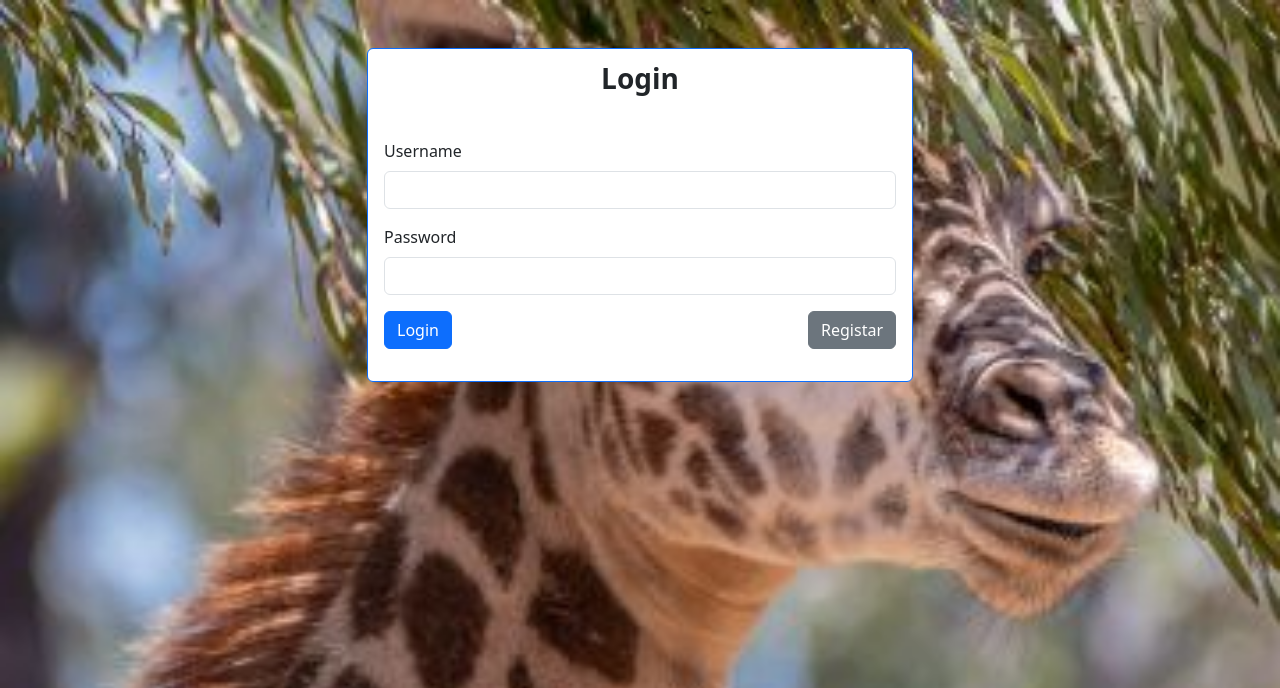
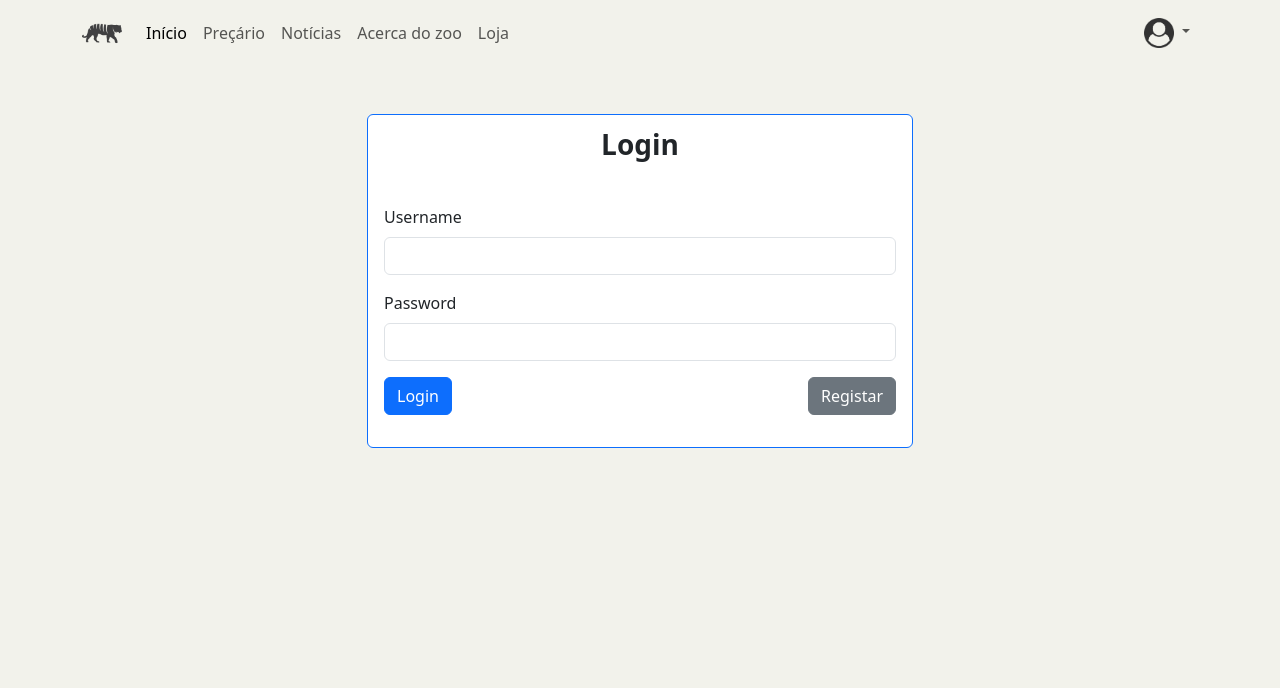
Before and after one commit to ralvessa/Grupo04_ZOO, a Django app: page /login in a window 1280 px wide. Shown: the top 688 px of the page. Run offline with Django 4.2, Linux system fonts and the light colour scheme.

Commit message:
fix index main page link, added nav to login view

```diff
--- a/ZOO/ZOO_App/templates/ZOO_App/index.html
+++ b/ZOO/ZOO_App/templates/ZOO_App/index.html
@@ -10,7 +10,10 @@
       integrity="sha384-GLhlTQ8iRABdZLl6O3oVMWSktQOp6b7In1Zl3/Jr59b6EGGoI1aFkw7cmDA6j6gD"
       crossorigin="anonymous"
     />
-    <link href='https://unpkg.com/boxicons@2.1.4/css/boxicons.min.css' rel='stylesheet'>
+    <link
+      href="https://unpkg.com/boxicons@2.1.4/css/boxicons.min.css"
+      rel="stylesheet"
+    />
     <script src="https://ajax.googleapis.com/ajax/libs/jquery/3.6.4/jquery.min.js"></script>
     <title>{%block titulo%}Página do ZOO{%endblock%}</title>
 
@@ -56,7 +59,7 @@
         background-color: rgb(242, 242, 235);
       }
 
-      .cart{
+      .cart {
         position: fixed;
         right: 0;
 
@@ -68,17 +71,16 @@
         background-color: white;
         overflow-x: hidden;
         overflow-y: auto;
-          display:none;
+        display: none;
       }
-      .cart-total{
+      .cart-total {
         margin-top: 30px;
         margin-bottom: 40px;
       }
-      .cart-title{
+      .cart-title {
         text-align: center;
         margin-bottom: 30px;
       }
-
     </style>
     {% load static %}
     <link rel="stylesheet" href="{%static 'css/style.css' %}" />
@@ -86,7 +88,7 @@
   <body>
     <nav class="navbar sticky-top navbar-expand-lg">
       <div class="container">
-        <a href="" class="navbar-brand">
+        <a href="{% url 'ZOO_App:index' %}" class="navbar-brand">
           <img
             src="{% static 'zoo_badge.png' %}"
             alt="zoo_badge"
@@ -136,7 +138,11 @@
           </ul>
           <ul class="nav navbar-nav navbar-right">
             {% if all%}
-                <i class="bx bx-cart logo nav-link" style="font-size: 200%; margin-right: 10px;" id="cart-icon"></i>
+            <i
+              class="bx bx-cart logo nav-link"
+              style="font-size: 200%; margin-right: 10px"
+              id="cart-icon"
+            ></i>
             {% endif %}
             <li class="dropdown">
               <a
@@ -163,9 +169,7 @@
                   class="dropdown-item"
                   >A minha conta</a
                 >
-                <a
-                  href="{% url 'ZOO_App:minhascompras'%}"
-                  class="dropdown-item"
+                <a href="{% url 'ZOO_App:minhascompras'%}" class="dropdown-item"
                   >Minhas Compras</a
                 >
                 <a
@@ -190,32 +194,45 @@
       </div>
     </nav>
 
-    <div class="cart" style="z-index: 100;">
-      <h2 class="cart-title"> Shopping Cart</h2>
+    <div class="cart" style="z-index: 100">
+      <h2 class="cart-title">Shopping Cart</h2>
       <div class="cart-content">
-
-          {%if all%}
-              {% for item in all %}
+        {%if all%} {% for item in all %}
 
         <div class="cart-box">
           <!--<img src="" alt="" class="cart-image">-->
           <div class="detail-product">
-                      <img src="{{ item.produto.imagem.url }}" alt="" style=" width: 50%; height: 50%;" class="product-cart-image">
+            <img
+              src="{{ item.produto.imagem.url }}"
+              alt=""
+              style="width: 50%; height: 50%"
+              class="product-cart-image"
+            />
             <p class="product-cart-price">{{item.produto.preco}} €</p>
-                      <input type="number" value={{item.quantidade}} class="product-quantity">
-                      <a href="{% url 'ZOO_App:deleteProductFromCart' item.produto.id%}" class="btn btn-secondary btn-checkout">
+            <input
+              type="number"
+              value="{{item.quantidade}}"
+              class="product-quantity"
+            />
+            <a
+              href="{% url 'ZOO_App:deleteProductFromCart' item.produto.id%}"
+              class="btn btn-secondary btn-checkout"
+            >
               <i class="bx bxs-trash-alt product-remove"></i>
             </a>
           </div>
         </div>
         {% endfor %}
 
-
         <div class="cart-total">
-              <h3 class="cart-total-title" style="display: inline-block;"> Total: </h3>
-              <h3 class="cart-total-price d-inline-block" > </h3>
-              <br>
-              <a href="{% url 'ZOO_App:purchase'%}" class="btn btn-primary btn-checkout mb-3">Ver Carrinho</a>
+          <h3 class="cart-total-title" style="display: inline-block">Total:</h3>
+          <h3 class="cart-total-price d-inline-block"></h3>
+          <br />
+          <a
+            href="{% url 'ZOO_App:purchase'%}"
+            class="btn btn-primary btn-checkout mb-3"
+            >Ver Carrinho</a
+          >
         </div>
         {% endif %}
       </div>
@@ -684,12 +701,12 @@
       src="https://cdn.jsdelivr.net/npm/bootstrap@5.3.0-alpha1/dist/js/bootstrap.bundle.min.js"
       integrity="sha384-w76AqPfDkMBDXo30jS1Sgez6pr3x5MlQ1ZAGC+nuZB+EYdgRZgiwxhTBTkF7CXvN"
       crossorigin="anonymous"
-    >
-    </script>
+    ></script>
     <script>
-      $(document).ready(function(){
-        document.getElementsByClassName("cart-total-price")[0].textContent = sum();
-          $("#cart-icon").click(function(){
+      $(document).ready(function () {
+        document.getElementsByClassName("cart-total-price")[0].textContent =
+          sum();
+        $("#cart-icon").click(function () {
           $(".cart").toggle("slide");
         });
       });
@@ -704,22 +721,24 @@
       function sum() {
         const prices = document.getElementsByClassName("product-cart-price");
         const quantities = document.getElementsByClassName("product-quantity");
-          let sum=0;
-          let aux="";
+        let sum = 0;
+        let aux = "";
         for (let index = 0; index < prices.length; index++) {
-              aux = prices[index].textContent.substring(0, prices[index].textContent.length-2);
+          aux = prices[index].textContent.substring(
+            0,
+            prices[index].textContent.length - 2
+          );
           sum += parseFloat(aux) * parseFloat(quantities[index].value);
         }
         //document.getElementsByClassName("cart-total-price")[0].value = sum;
         let string = sum.toString();
-          if(string.includes(".")){
-            let aux2 = string.split(".")
-            if (aux2[1].length > 2){
-              string = aux2[0] + "." + aux2[1].substring(0,2) + " €";
-            }else if (aux2[1].length===1)
-              string = aux2[0] + "." + aux2[1].substring(0,1) + "0 €";
-          }else
-            string = string + ".00 €"
+        if (string.includes(".")) {
+          let aux2 = string.split(".");
+          if (aux2[1].length > 2) {
+            string = aux2[0] + "." + aux2[1].substring(0, 2) + " €";
+          } else if (aux2[1].length === 1)
+            string = aux2[0] + "." + aux2[1].substring(0, 1) + "0 €";
+        } else string = string + ".00 €";
 
         return string;
         //document.getElementsByClassName("cart-total-price")[0].textContent = string;
--- a/ZOO/ZOO_App/templates/ZOO_App/login.html
+++ b/ZOO/ZOO_App/templates/ZOO_App/login.html
@@ -1,36 +1,10 @@
-<!DOCTYPE html>
-<html lang="en">
-  <head>
-    <meta charset="UTF-8" />
-    <meta http-equiv="X-UA-Compatible" content="IE=edge" />
-    <meta name="viewport" content="width=device-width, initial-scale=1.0" />
-    <link
-      href="https://cdn.jsdelivr.net/npm/bootstrap@5.3.0-alpha1/dist/css/bootstrap.min.css"
-      rel="stylesheet"
-      integrity="sha384-GLhlTQ8iRABdZLl6O3oVMWSktQOp6b7In1Zl3/Jr59b6EGGoI1aFkw7cmDA6j6gD"
-      crossorigin="anonymous"
-    />
-    <title>Login</title>
-    <style>
-      body {
-        background-image: url("giraffe.jpg");
-        background-repeat: no-repeat;
-        background-attachment: fixed;
-        background-size: cover;
-      }
-    </style>
-  </head>
-  <body>
+{%extends "./index.html"%} {% block conteudo %} {% load static %}
 <div class="container h-100">
   <div class="row h-100 justify-content-center align-items-center my-5">
     <div class="col-6">
       <div class="card border-primary">
         <p class="text-center fs-3 fw-bolder mt-2">Login</p>
-            <form
-              class="g-3 p-3"
-              action="{% url 'ZOO_App:login' %}"
-              method="post"
-            >
+        <form class="g-3 p-3" action="{% url 'ZOO_App:login' %}" method="post">
           {% csrf_token %}
           <div class="mb-3 mt-2">
             <label for="username" class="form-label">Username</label>
@@ -54,9 +28,7 @@
           </div>
           <div class="row justify-content-between">
             <div class="col">
-                  <button class="btn btn-primary mb-3" type="submit">
-                    Login
-                  </button>
+              <button class="btn btn-primary mb-3" type="submit">Login</button>
             </div>
             <div class="col">
               <a
@@ -72,10 +44,4 @@
     </div>
   </div>
 </div>
-    <script
-      src="https://cdn.jsdelivr.net/npm/bootstrap@5.3.0-alpha1/dist/js/bootstrap.bundle.min.js"
-      integrity="sha384-w76AqPfDkMBDXo30jS1Sgez6pr3x5MlQ1ZAGC+nuZB+EYdgRZgiwxhTBTkF7CXvN"
-      crossorigin="anonymous"
-    ></script>
-  </body>
-</html>
+{% endblock %}
```
Lines whose indentation alone changed are shown as unchanged.
